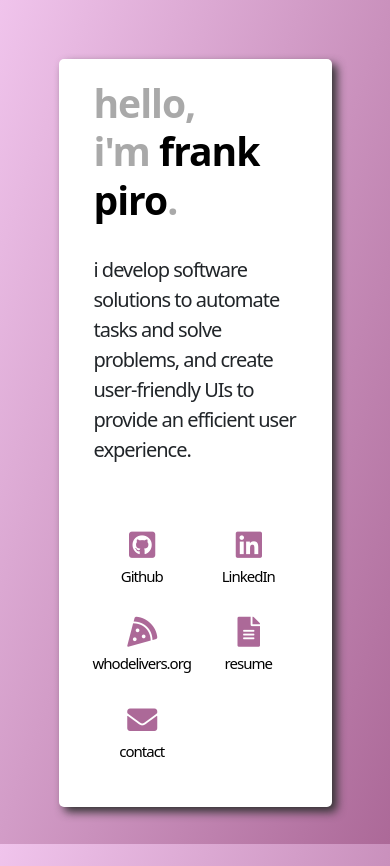
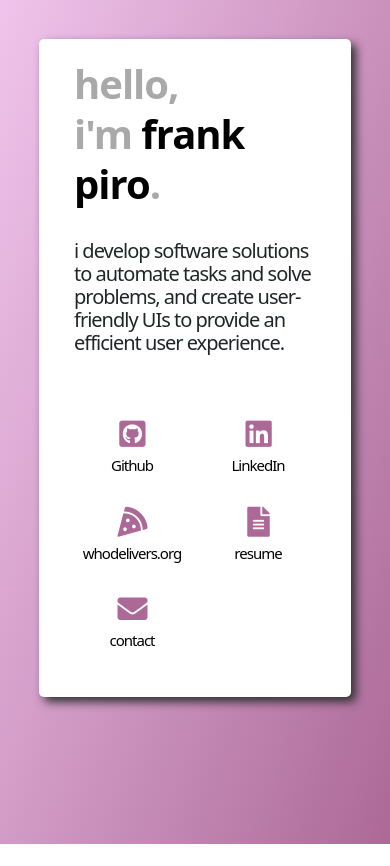
Before and after one commit to isayrelax/frankfolio, a React (Create React App) app: page / in a window 390 px wide. After the commit the page ends 844 px from the top, so only its background shows below. Built offline with nearby package versions, Linux system fonts and the light colour scheme.

Commit message:
adjustments to background attr and font size

```diff
--- a/src/App.css
+++ b/src/App.css
@@ -1,8 +1,8 @@
 body {
     background-image: linear-gradient(110deg, #c4f0ee, #69aca8);
-    background-size: cover;
-    min-height: calc(100vh - 100px);
-    margin: 15% 15%;
+    /* background-size: cover; */
+    /* min-height: calc(100vh - 100px); */
+    margin: 10% 10%;
     /* background: white; */
     background-attachment: fixed;
     letter-spacing: -1px;
@@ -35,7 +35,7 @@ body {
   /* font-family: 'Sacramento', cursive; */
   color: darkgrey;
   /* font-size: 4.5rem; */
-  font-size: 10vw;
+  font-size: 4.5rem;
   font-weight: 600;
 }
 
@@ -100,6 +100,14 @@ a {
       background-image: linear-gradient(110deg, #f0c4ec, #ac6998);
     }
 
+    .intro {
+      font-size: 2.5rem;
+    }
+
+    .description {
+      line-height: 1.15;
+    }
+
     .link {
       margin: 10px;
     }
```
